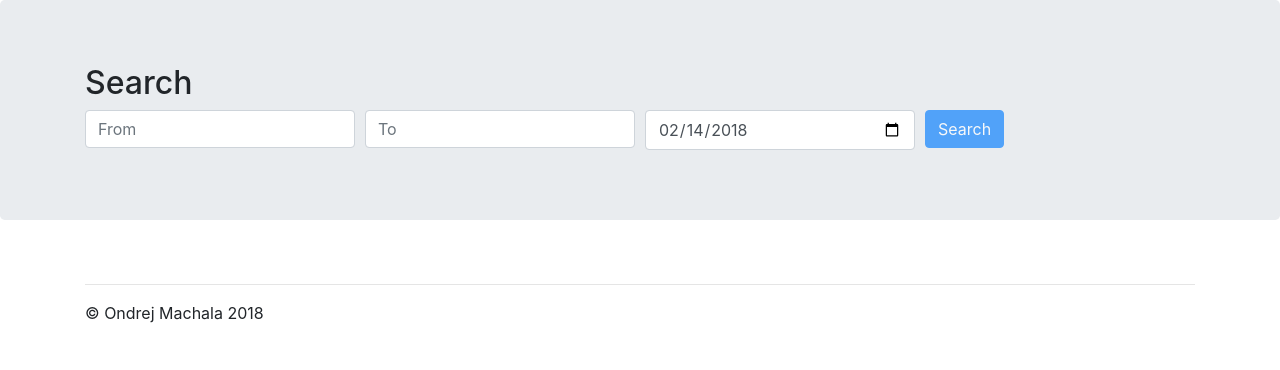
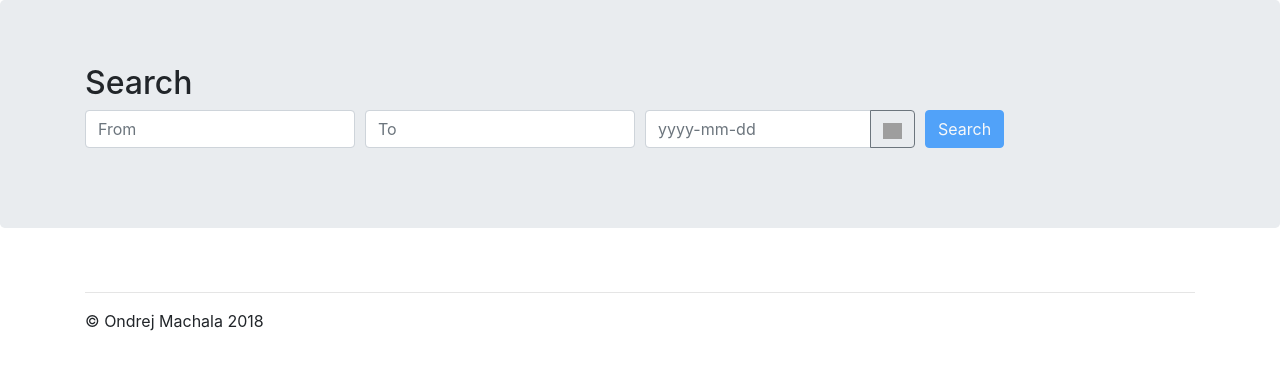
Before and after one commit to omachala/kiwi-angular-graphql, an Angular app: page / in a window 1280 px wide. Shown: the top 370 px of the page. Built offline with nearby package versions, Linux system fonts and the light colour scheme; grey boxes are pictures that could not be loaded; what apollo-angular, apollo-angular-link-http, json-to-graphql-query would draw is missing.

Commit message:
Add DatePicker.

```diff
--- a/src/app/components/search/search.component.html
+++ b/src/app/components/search/search.component.html
@@ -18,9 +18,24 @@
                    placeholder="To">
         </div>
         <div class="col">
-            <input [formControl]="form.controls['flightDate']"
-                   type="date"
-                   class="form-control" placeholder="Zip">
+            <div class="form-group">
+                <div class="input-group">
+                    <input [formControl]="form.controls['flightDate']"
+                           class="form-control"
+                           placeholder="yyyy-mm-dd"
+                           name="dp"
+                           [(ngModel)]="dateModel"
+                           ngbDatepicker
+                           #d="ngbDatepicker">
+
+                    <div class="input-group-append">
+                        <button class="btn btn-outline-secondary" (click)="d.toggle()" type="button">
+                            <img src="https://ng-bootstrap.github.io/img/calendar-icon.svg" style="width: 1.2rem; height: 1rem; cursor: pointer;"/>
+                        </button>
+                    </div>
+                </div>
+            </div>
+
         </div>
         <div class="col">
             <button [disabled]="!form.valid"
--- a/src/app/components/search/search.component.ts
+++ b/src/app/components/search/search.component.ts
@@ -17,6 +17,7 @@ import {LocationsSearch} from '../../class/LocationsSearch';
 
 export class SearchComponent implements OnInit {
 
+    dateModel;
     loading = false;
     flightsSearch: FlightsSearch = new FlightsSearch();
     form: FormGroup;
```
